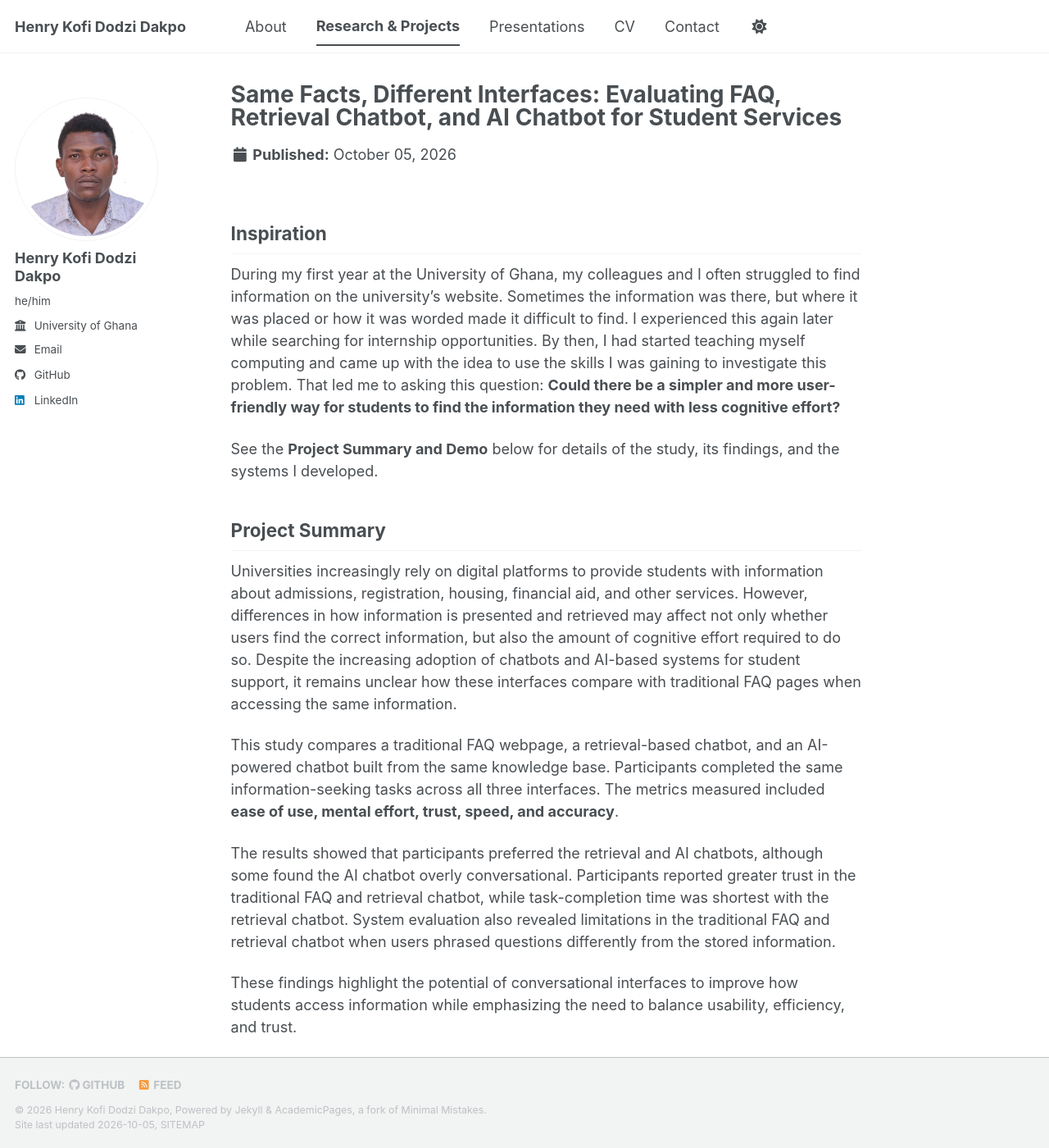
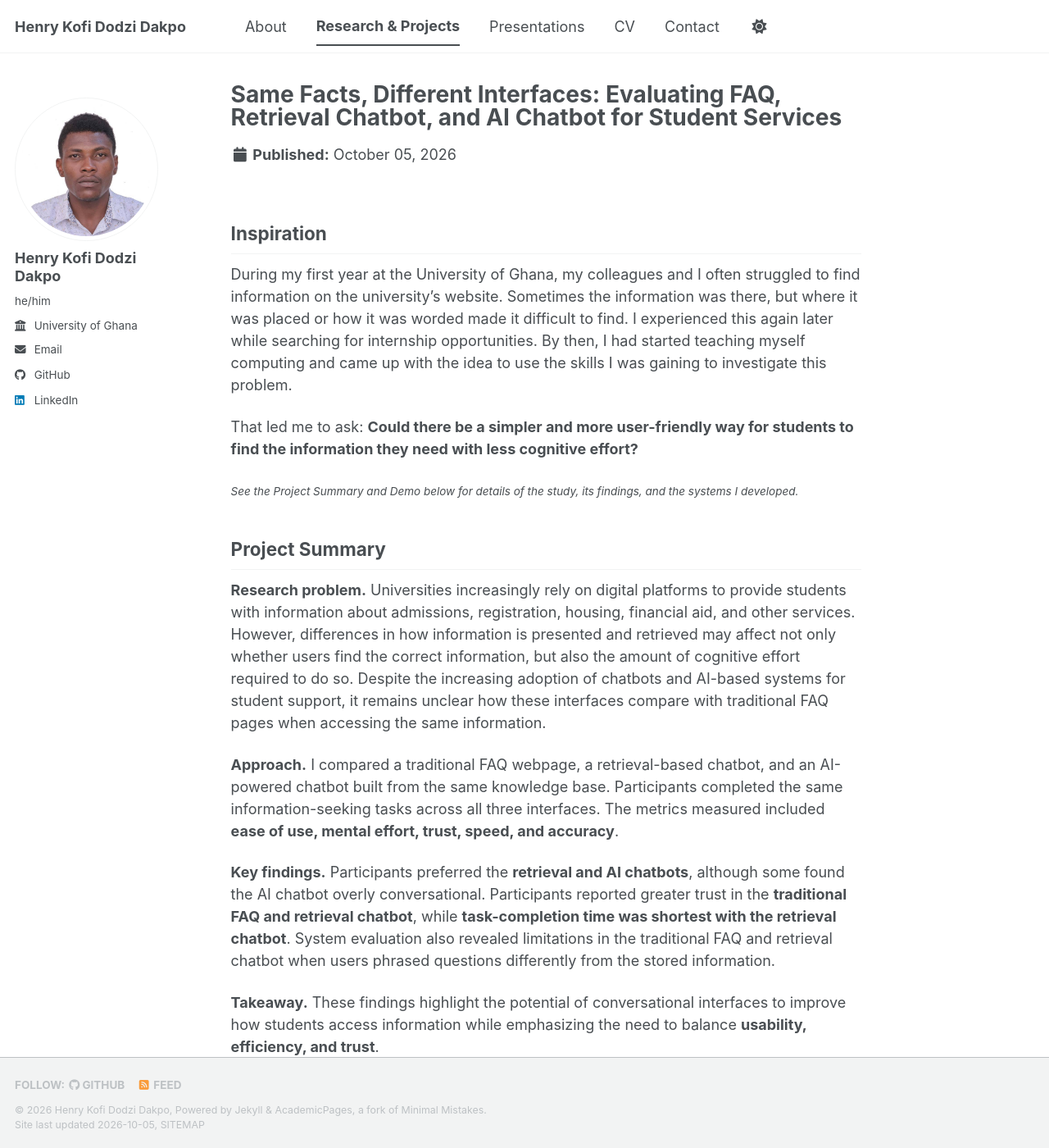
Before and after one commit to henrycitadel9-rgb/henrycitadel9-rgb.github.io, a Jekyll site: the page built from _portfolio/portfolio-1.md, in a window 1280 px wide and 1400 px high. Shown: the whole window at 82% size. Built offline with Jekyll 4.4.1, drawn with Linux system fonts in a browser that asks for light colours; a style sheet for code colours, icons or effects is not loaded.

Commit message:
Update portfolio-1.md

```diff
--- a/_portfolio/portfolio-1.md
+++ b/_portfolio/portfolio-1.md
@@ -1,24 +1,26 @@
 ---
 title: "Same Facts, Different Interfaces: Evaluating FAQ, Retrieval Chatbot, and AI Chatbot for Student Services"
-excerpt: "For this project, I created three different user interfaces: FAQ, retrieval-based chatbot, and AI-chatbot interfaces to examine how different ways of delivering the same information affect users' experience accessing information they need.<br/><br/><a href='/portfolio/portfolio-1/'><strong>Explore the project here</strong></a> <em>(Learn about what inspired me to work on this project, the project's findings with full write-up and a movie demonstration of how the 3 interactive systems I created operate)</em>"
+excerpt: "For this project, I created three different user interfaces: FAQ, retrieval-based chatbot, and AI-chatbot interfaces to examine how different ways of delivering the same information affect users' experience accessing information they need.<br/><br/><a href='/portfolio/portfolio-1/'><strong>Click here to view project details</strong></a> <em>(Learn what inspired me to work on this project, see a summary of the project and its findings, watch a demo of the three interactive systems I created, and access the full write-up.)</em>"
 collection: portfolio
 ---
 
 ## Inspiration
 
-During my first year at the University of Ghana, my colleagues and I often struggled to find information on the university's website. Sometimes the information was there, but where it was placed or how it was worded made it difficult to find. I experienced this again later while searching for internship opportunities. By then, I had started teaching myself computing and came up with the idea to use the skills I was gaining to investigate this problem. That led me to asking this question: **Could there be a simpler and more user-friendly way for students to find the information they need with less cognitive effort?**
+During my first year at the University of Ghana, my colleagues and I often struggled to find information on the university's website. Sometimes the information was there, but where it was placed or how it was worded made it difficult to find. I experienced this again later while searching for internship opportunities. By then, I had started teaching myself computing and came up with the idea to use the skills I was gaining to investigate this problem.
 
-See the **Project Summary and Demo** below for details of the study, its findings, and the systems I developed.
+That led me to ask: **Could there be a simpler and more user-friendly way for students to find the information they need with less cognitive effort?**
+
+<small><em>See the Project Summary and Demo below for details of the study, its findings, and the systems I developed.</em></small>
 
 ## Project Summary
 
-Universities increasingly rely on digital platforms to provide students with information about admissions, registration, housing, financial aid, and other services. However, differences in how information is presented and retrieved may affect not only whether users find the correct information, but also the amount of cognitive effort required to do so. Despite the increasing adoption of chatbots and AI-based systems for student support, it remains unclear how these interfaces compare with traditional FAQ pages when accessing the same information.
+**Research problem.** Universities increasingly rely on digital platforms to provide students with information about admissions, registration, housing, financial aid, and other services. However, differences in how information is presented and retrieved may affect not only whether users find the correct information, but also the amount of cognitive effort required to do so. Despite the increasing adoption of chatbots and AI-based systems for student support, it remains unclear how these interfaces compare with traditional FAQ pages when accessing the same information.
 
-This study compares a traditional FAQ webpage, a retrieval-based chatbot, and an AI-powered chatbot built from the same knowledge base. Participants completed the same information-seeking tasks across all three interfaces. The metrics measured included **ease of use, mental effort, trust, speed, and accuracy**.
+**Approach.** I compared a traditional FAQ webpage, a retrieval-based chatbot, and an AI-powered chatbot built from the same knowledge base. Participants completed the same information-seeking tasks across all three interfaces. The metrics measured included **ease of use, mental effort, trust, speed, and accuracy**.
 
-The results showed that participants preferred the retrieval and AI chatbots, although some found the AI chatbot overly conversational. Participants reported greater trust in the traditional FAQ and retrieval chatbot, while task-completion time was shortest with the retrieval chatbot. System evaluation also revealed limitations in the traditional FAQ and retrieval chatbot when users phrased questions differently from the stored information.
+**Key findings.** Participants preferred the **retrieval and AI chatbots**, although some found the AI chatbot overly conversational. Participants reported greater trust in the **traditional FAQ and retrieval chatbot**, while **task-completion time was shortest with the retrieval chatbot**. System evaluation also revealed limitations in the traditional FAQ and retrieval chatbot when users phrased questions differently from the stored information.
 
-These findings highlight the potential of conversational interfaces to improve how students access information while emphasizing the need to balance usability, efficiency, and trust.
+**Takeaway.** These findings highlight the potential of conversational interfaces to improve how students access information while emphasizing the need to balance **usability, efficiency, and trust**.
 
 ## Demo
 
```
